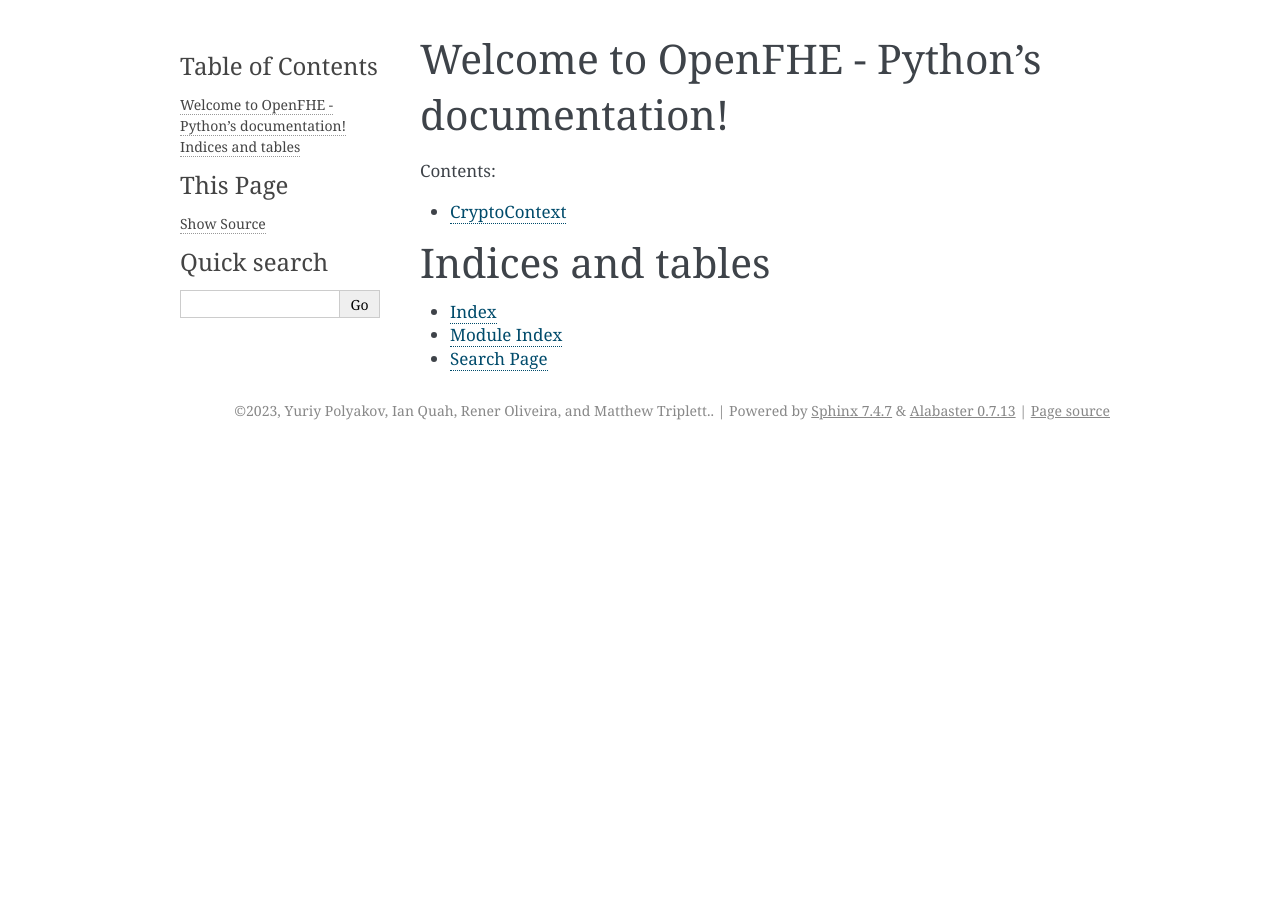
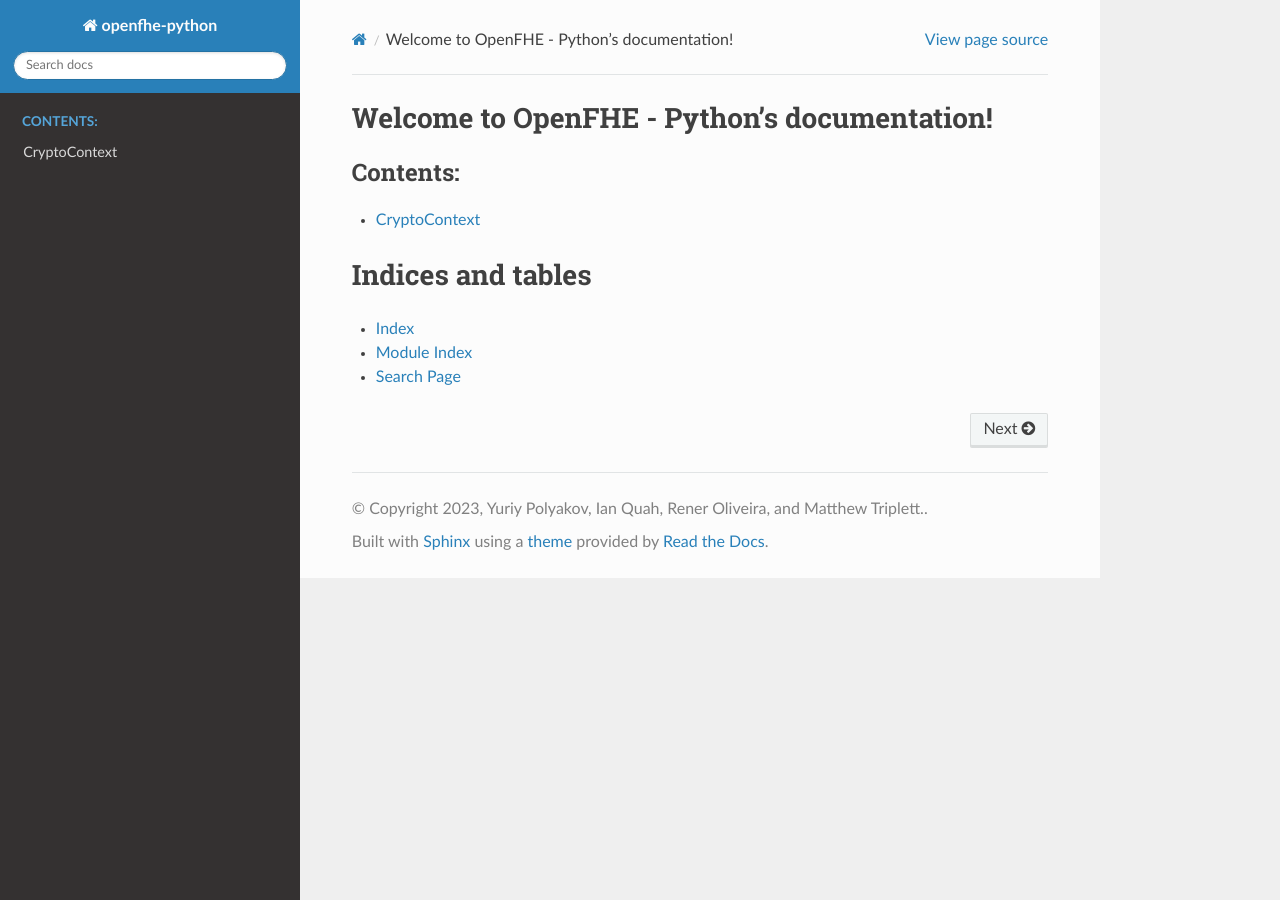
Before and after one commit to openfheorg/openfhe-python, a Sphinx documentation site: the page built from docs/index.rst, in a window 1280 px wide. Built offline with Sphinx 7.4.7 and the Read the Docs theme 2.0.0, drawn with Linux system fonts in a browser that asks for light colours.

Commit message:
update conf theme

```diff
--- a/docs/conf.py
+++ b/docs/conf.py
@@ -39,6 +39,9 @@
 # extensions coming with Sphinx (named 'sphinx.ext.*') or your custom
 # ones.
 extensions = [
+    'sphinx.ext.autodoc',
+    'sphinx.ext.autosummary',
+    'sphinx.ext.intersphinx',
 ]
 
 # Add any paths that contain templates here, relative to this directory.
@@ -74,7 +77,7 @@
 # The theme to use for HTML and HTML Help pages.  See the documentation for
 # a list of builtin themes.
 #
-html_theme = 'alabaster'
+html_theme = 'sphinx_rtd_theme'
 
 # Theme options are theme-specific and customize the look and feel of a theme
 # further.  For a list of options available for each theme, see the
```
